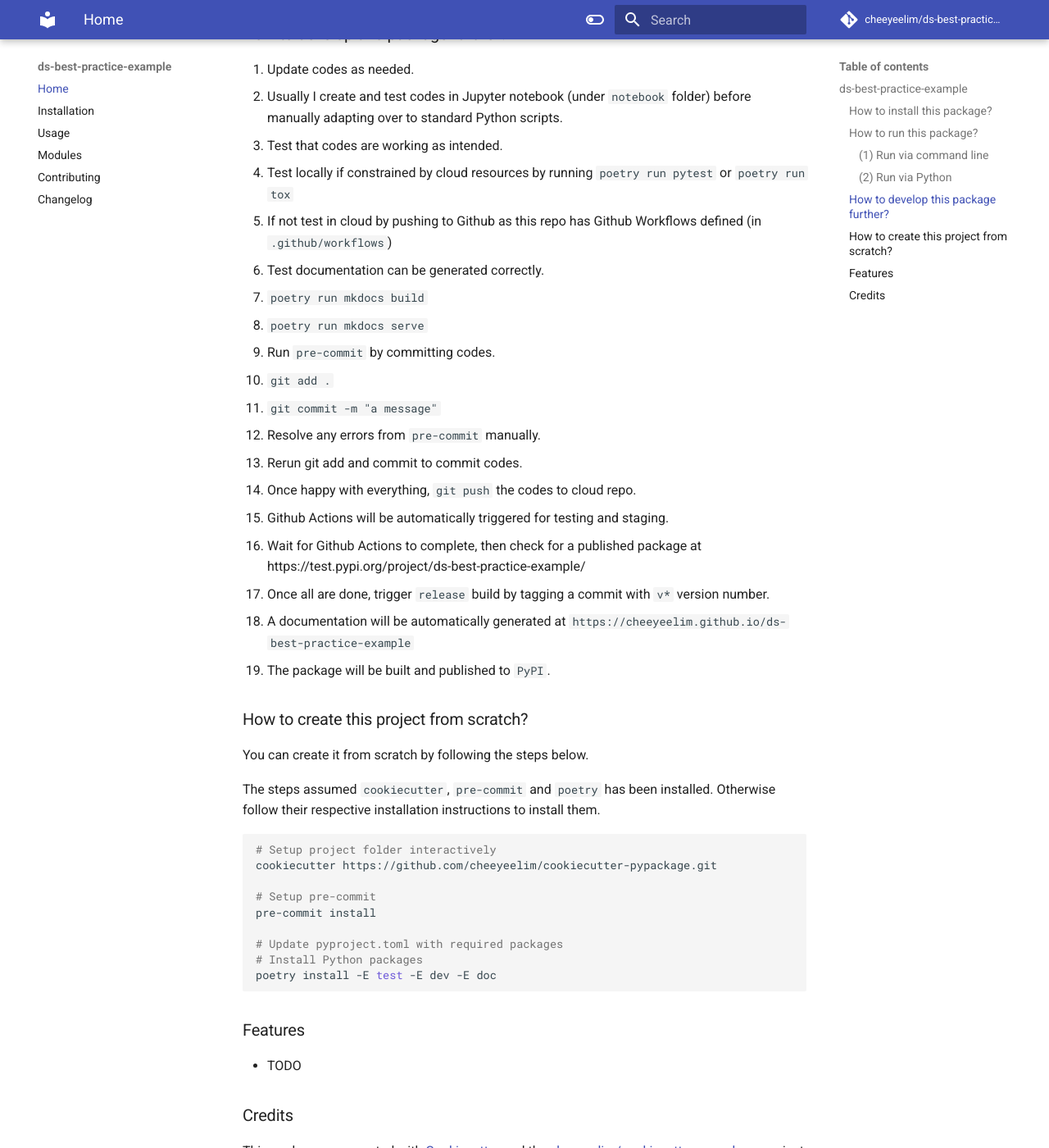
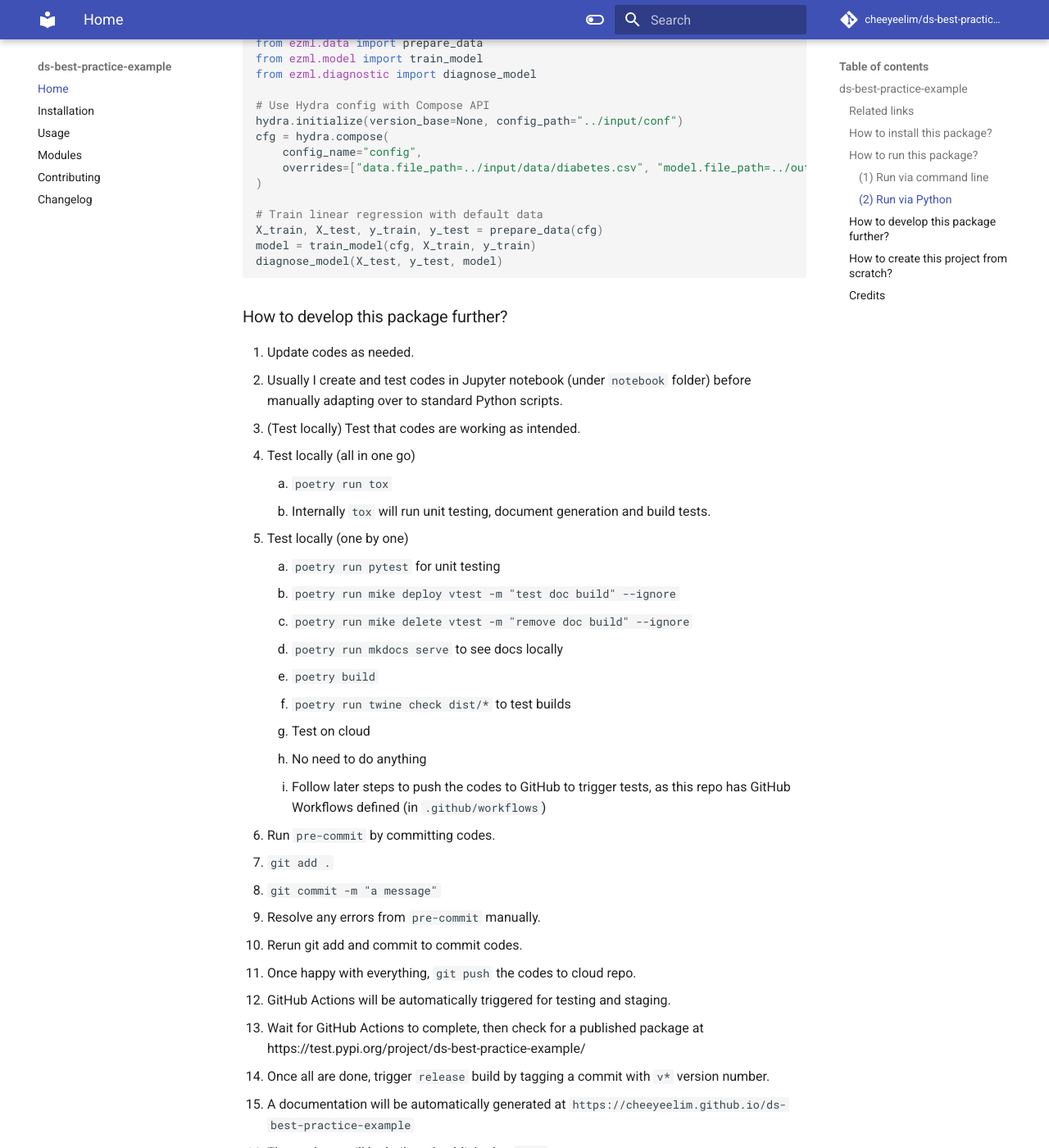
Before and after one commit to cheeyeelim/ds-best-practice-example, an MkDocs documentation site: the page built from docs/index.md, in a window 1280 px wide and 1400 px high, scrolled down 1656 px. Shown: the whole window at 82% size. Built offline with MkDocs 1.6.1 and Material for MkDocs 9.7.7, drawn with Linux system fonts in a browser that asks for light colours; comment, search, counter and statistics services are not loaded; the version menu is left out; some of the changed text lies outside the part shown.

Commit message:
fixed errors highlighted by tox

````diff
--- a/README.md
+++ b/README.md
@@ -16,19 +16,24 @@ This example package will fit a linear regression on your input data. It comes w
 
 Note that this example comes with many tools/components to help your development, but do enable/disable them based on your needs.
 
-The recommend minimum tools I usually go for in most of my projects are :
-- [Poetry](https://python-poetry.org/) - for Python package management
-- [Pre-commit](https://pre-commit.com/) - for formating and linting
-- [hydra](https://hydra.cc/) - for package configurations
-- [logging](https://docs.python.org/3/library/logging.html) - for logging runtime information
-- [Pytest](https://docs.pytest.org/en/) - for unit testing
+The recommend minimum tools I usually go for in most of my projects are
 
-The additional tools are :
-- Mkdocs (+ extensions) - for documentation generation
-- Tox - for testing under multiple environments
-- Codecov - for code coverage report
-- GitHub Actions - for CI/CD
+* [Poetry](https://python-poetry.org/) - for Python package management
+* [Pre-commit](https://pre-commit.com/) - for formating and linting
+* [hydra](https://hydra.cc/) - for package configurations
+* [logging](https://docs.python.org/3/library/logging.html) - for logging runtime information
+* [Pytest](https://docs.pytest.org/en/) - for unit testing
 
+The additional tools are
+
+* [Mkdocs](https://www.mkdocs.org/) - for documentation generation
+* [Mkdocstrings](https://mkdocstrings.github.io/) - for automatic API generation
+* [Tox](https://tox.wiki/en/) - for testing under multiple environments
+* [Codecov](https://about.codecov.io/) - for code coverage report
+* [GitHub Actions](https://github.com/features/actions) - for CI/CD
+* [GitHub Pages](https://pages.github.com) - for documentation hosting
+
+## Related links
 
 * Documentation: <https://cheeyeelim.github.io/ds-best-practice-example>
 * GitHub: <https://github.com/cheeyeelim/ds-best-practice-example>
@@ -83,24 +88,32 @@ diagnose_model(X_test, y_test, model)
 
 1. Update codes as needed.
    1. Usually I create and test codes in Jupyter notebook (under `notebook` folder) before manually adapting over to standard Python scripts.
-2. Test that codes are working as intended.
-   1. Test locally if constrained by cloud resources by running `poetry run pytest` or `poetry run tox`
-   2. If not test in cloud by pushing to Github as this repo has Github Workflows defined (in `.github/workflows`)
-3. Test documentation can be generated correctly.
-   1. `poetry run mkdocs build`
-   2. `poetry run mkdocs serve`
-4. Run `pre-commit` by committing codes.
+2. (Test locally) Test that codes are working as intended.
+   1. Test locally (all in one go)
+      1. `poetry run tox`
+      2. Internally `tox` will run unit testing, document generation and build tests.
+   2. Test locally (one by one)
+      1. `poetry run pytest` for unit testing
+      2. `poetry run mike deploy vtest -m "test doc build" --ignore`
+      3. `poetry run mike delete vtest -m "remove doc build" --ignore`
+      4. `poetry run mkdocs serve` to see docs locally
+      5. `poetry build`
+      6. `poetry run twine check dist/*` to test builds
+    3. Test on cloud
+       1. No need to do anything
+       2. Follow later steps to push the codes to GitHub to trigger tests, as this repo has GitHub Workflows defined (in `.github/workflows`)
+3. Run `pre-commit` by committing codes.
    1. `git add .`
    2. `git commit -m "a message"`
    3. Resolve any errors from `pre-commit` manually.
-5. Rerun git add and commit to commit codes.
+4. Rerun git add and commit to commit codes.
    1. Once happy with everything, `git push` the codes to cloud repo.
-6. Github Actions will be automatically triggered for testing and staging.
-   1. Wait for Github Actions to complete, then check for a published package at https://test.pypi.org/project/ds-best-practice-example/
-7. Once all are done, trigger `release` build by tagging a commit with `v*` version number.
+5. GitHub Actions will be automatically triggered for testing and staging.
+   1. Wait for GitHub Actions to complete, then check for a published package at https://test.pypi.org/project/ds-best-practice-example/
+6. Once all are done, trigger `release` build by tagging a commit with `v*` version number.
    1. A documentation will be automatically generated at `https://cheeyeelim.github.io/ds-best-practice-example`
    2. The package will be built and published to `PyPI`.
-
+7. Done!
 
 ## How to create this project from scratch?
 
@@ -120,10 +133,6 @@ pre-commit install
 poetry install -E test -E dev -E doc
 ```
 
-## Features
-
-* TODO
-
 ## Credits
 
 This package was created with [Cookiecutter](https://github.com/audreyr/cookiecutter) and the [cheeyeelim/cookiecutter-pypackage](https://github.com/cheeyeelim/cookiecutter-pypackage) project template.
--- a/ezml/__init__.py
+++ b/ezml/__init__.py
@@ -1,5 +1,5 @@
-"""Top-level package for ds-best-practice-example."""
+"""Top-level package for ezml."""
 
 __author__ = """Chee Yee Lim"""
-__email__ = 'cheeyee.lim@gmail.com'
-__version__ = '0.1.0'
+__email__ = "cheeyee.lim@gmail.com"
+__version__ = "0.1.0"
--- a/mkdocs.yml
+++ b/mkdocs.yml
@@ -56,7 +56,7 @@ plugins:
       lang: en
   - mkdocstrings:
       watch:
-        - ds-best-practice-example
+        - ezml
 extra:
   social:
     - icon: fontawesome/brands/github
````
Also changed, not shown: docs/api.md (+1 -1 lines), docs/usage.md (+1 -1 lines), pyproject.toml (+26 -24 lines), setup.cfg (+2 -9 lines), .bumpversion.cfg, 6 other files.
